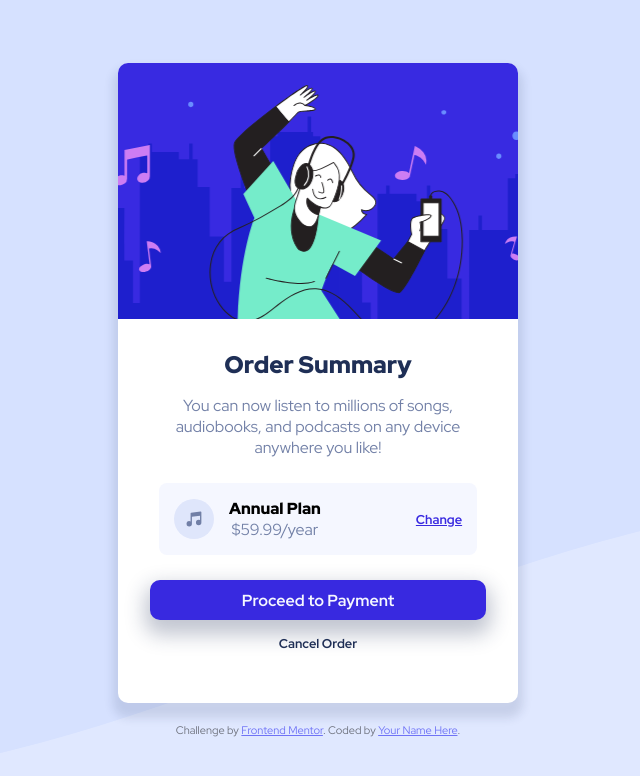
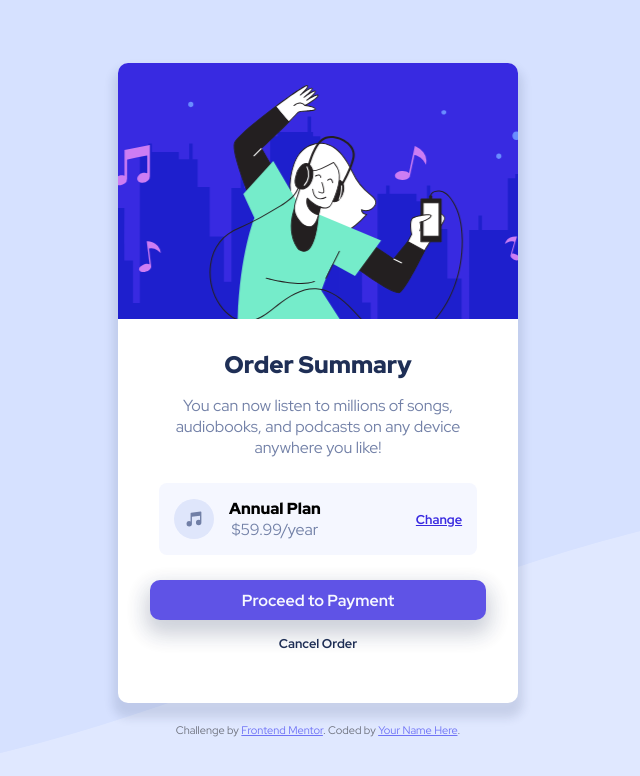
Before and after one commit to kaynantDEV/Order-summary-component, a plain HTML site: page index.html in a window 1280 px wide. In both pictures the pointer is over the link "Proceed to Payment". Shown: the whole page, without its empty margins (322-962 px from the left). Drawn offline with Linux system fonts and the light colour scheme.

Commit message:
hover btn

```diff
--- a/style.css
+++ b/style.css
@@ -105,6 +105,10 @@ main{
     font-weight: 700;
     border-radius: 10px;
     box-shadow: 0px 10px 20px 5px hsla(223, 47%, 23%, 0.276);
+    transition: opacity 0.3s ease-in-out;
+}
+.button-payment:hover{
+    opacity: 0.8;
 }
 .button-cancel{
     font-size: 0.8em;
```
Also changed, not shown: 1 other file.
